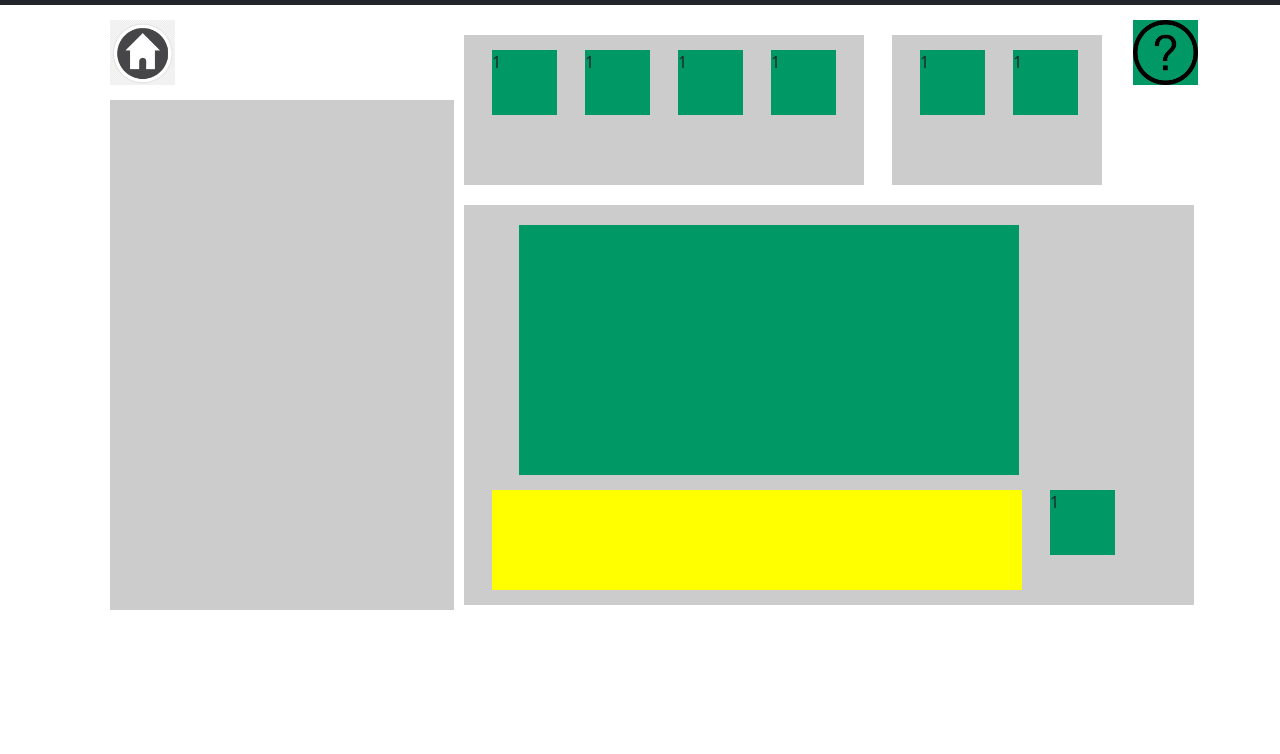
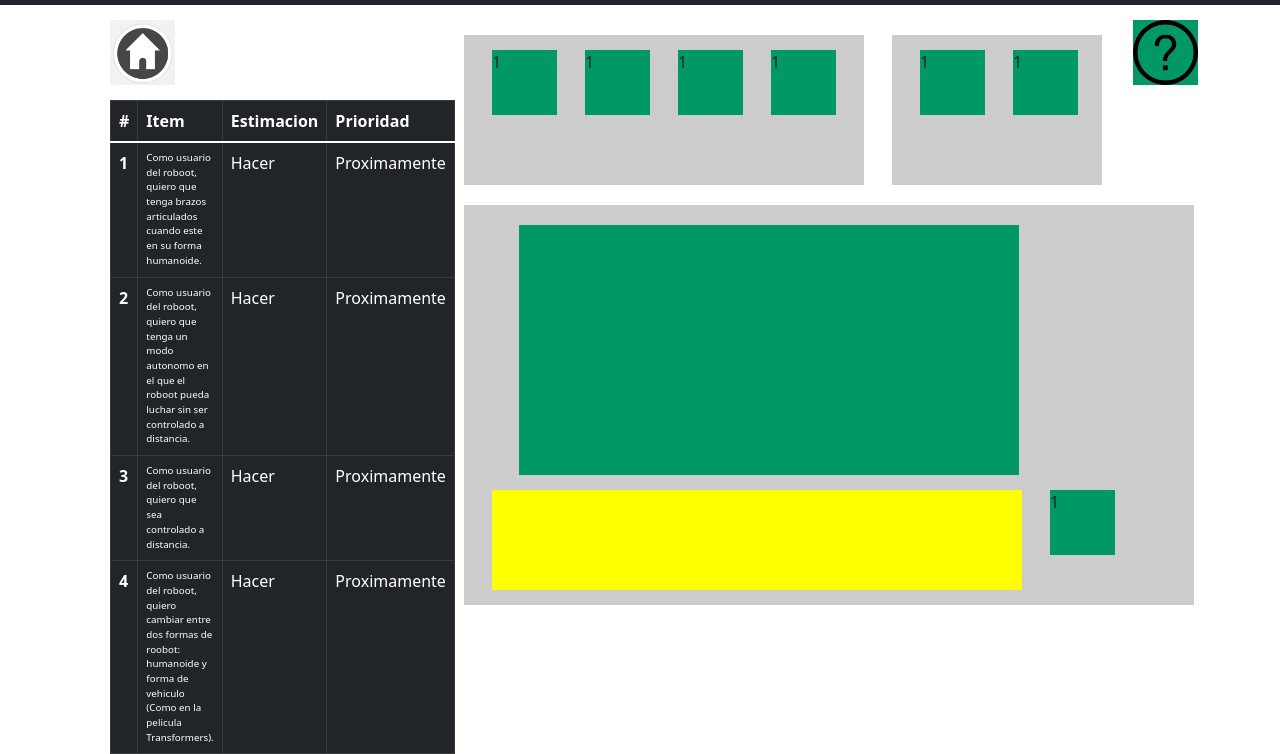
Before and after one commit to Imanol-Ibarra-Ortiz/Scrum-Game-TallerInvestigacionII-, a plain HTML site: page nivel1.html in a window 1280 px wide. Shown: the part 89-843 px from the top of the page. Before the commit the page ends 800 px from the top, so only its background shows below. Drawn offline with nearby package versions, Linux system fonts and the light colour scheme.

Commit message:
se agrego el product backlog

```diff
--- a/estilos/estilos.css
+++ b/estilos/estilos.css
@@ -79,3 +79,7 @@
     width: 65px;
     height: 65px;
 }
+
+.letra{
+    font-size: 9.8px;
+}
--- a/nivel1.html
+++ b/nivel1.html
@@ -42,7 +42,52 @@
   <div class="col1 homeAyda">
     <img class="imgAyuda" src="imagenes/ayuda.png" alt="">
   </div>
-  <div class="col4 backlog"></div>
+  <div class="col4 backlog">
+    <table class="table table-bordered table-dark">
+      <thead>
+        <tr>
+          <th scope="col">#</th>
+          <th scope="col">Item</th>
+          <th scope="col">Estimacion</th>
+          <th scope="col">Prioridad</th>
+        </tr>
+      </thead>
+      <tbody>
+        <tr>
+          <th scope="row">1</th>
+          <td class="letra">Como usuario del roboot, quiero que
+            tenga brazos articulados cuando este en su
+            forma humanoide.</td>
+          <td>Hacer</td>
+          <td>Proximamente</td>
+        </tr>
+        <tr>
+          <th scope="row">2</th>
+          <td class="letra">Como usuario del roboot, quiero que tenga un
+            modo autonomo en el que el roboot pueda luchar
+            sin ser controlado a distancia.</td>
+          <td>Hacer</td>
+          <td>Proximamente</td>
+        </tr>
+        <tr>
+          <th scope="row">3</th>
+          <td class="letra">Como usuario del roboot, quiero que sea
+            controlado a distancia.</td>
+          <td>Hacer</td>
+          <td>Proximamente</td>
+        </tr>
+        <tr>
+          <th scope="row">4</th>
+          <td class="letra">Como usuario del roboot, quiero cambiar
+            entre dos formas de roobot: humanoide y
+            forma de vehiculo (Como en la  pelicula
+            Transformers).</td>
+          <td>Hacer</td>
+          <td>Proximamente</td>
+        </tr>
+      </tbody>
+    </table>
+  </div>
   <div class="col8 contenedor">
     <div class="col2"></div>
     <div class="col6 planing"></div>
```
